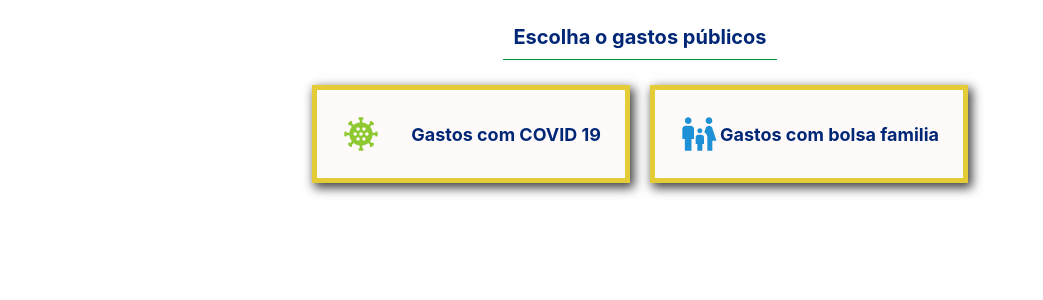
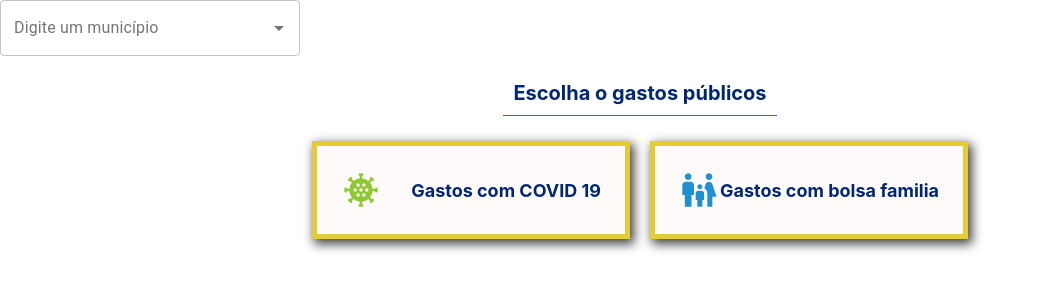
Before and after one commit to Danielmtt/despesas-covid-19, a React (Create React App) app in the folder despesas-covid-19/: page / in a window 1280 px wide. Shown: the top 300 px of the page, without its empty margins (0-1043 px from the left). Built offline with nearby package versions, Linux system fonts and the light colour scheme.

Commit message:
campo de municipio com abertura a partir de 3 caracteres

```diff
--- /dev/null
+++ b/despesas-covid-19/src/atoms/CampoMunicipio.tsx
@@ -0,0 +1,64 @@
+import { makeStyles, TextField } from '@material-ui/core';
+import { Autocomplete } from '@material-ui/lab';
+import * as React from 'react';
+
+const useStyles = makeStyles({
+  option: {
+    fontSize: 15,
+    '& > span': {
+      marginRight: 10,
+      fontSize: 18,
+    },
+  },
+});
+
+const CampoMunicipio = () => {
+  const [inputValue, setInputValue] = React.useState('');
+  const classes = useStyles();
+  return (
+    <>
+      <Autocomplete
+        id="country-select-demo"
+        style={{ width: 300 }}
+        options={countries}
+        classes={{
+          option: classes.option,
+        }}
+        onInputChange={(event, newInputValue) => {
+          setInputValue(newInputValue);
+        }}
+        autoHighlight
+        getOptionLabel={(option) => option.label}
+        renderOption={(option) => (
+          <React.Fragment>
+            <span>{(option.code)}</span>
+            {option.label} ({option.code}) +{option.phone}
+          </React.Fragment>
+        )}
+        open={inputValue.length >= 3}
+        renderInput={(params) => (
+          <TextField
+            {...params}
+            label="Digite um município"
+            variant="outlined"
+          />
+        )}
+      />
+
+    </>
+  )
+}
+
+interface CountryType {
+  code: string;
+  label: string;
+  phone: string;
+}
+
+const countries: CountryType[] = [
+  { code: 'AD', label: 'Andorra', phone: '376' },
+  { code: 'AE', label: 'United Arab Emirates', phone: '971' },
+  { code: 'AF', label: 'Afghanistan', phone: '93' },
+]
+
+export default CampoMunicipio;
--- a/despesas-covid-19/src/index.js
+++ b/despesas-covid-19/src/index.js
@@ -24,9 +24,11 @@ import './index.css';
 import Home from './pages/Home.tsx';
 import { DespesasProvider } from './providers/despesas-context';
 import Menu from './templates/Menu';
+import CampoMunicipio from './atoms/CampoMunicipio';
 
 ReactDOM.render(
   <DespesasProvider>
+    <CampoMunicipio />
     <Router>
       <Menu />
       <Switch>
```
